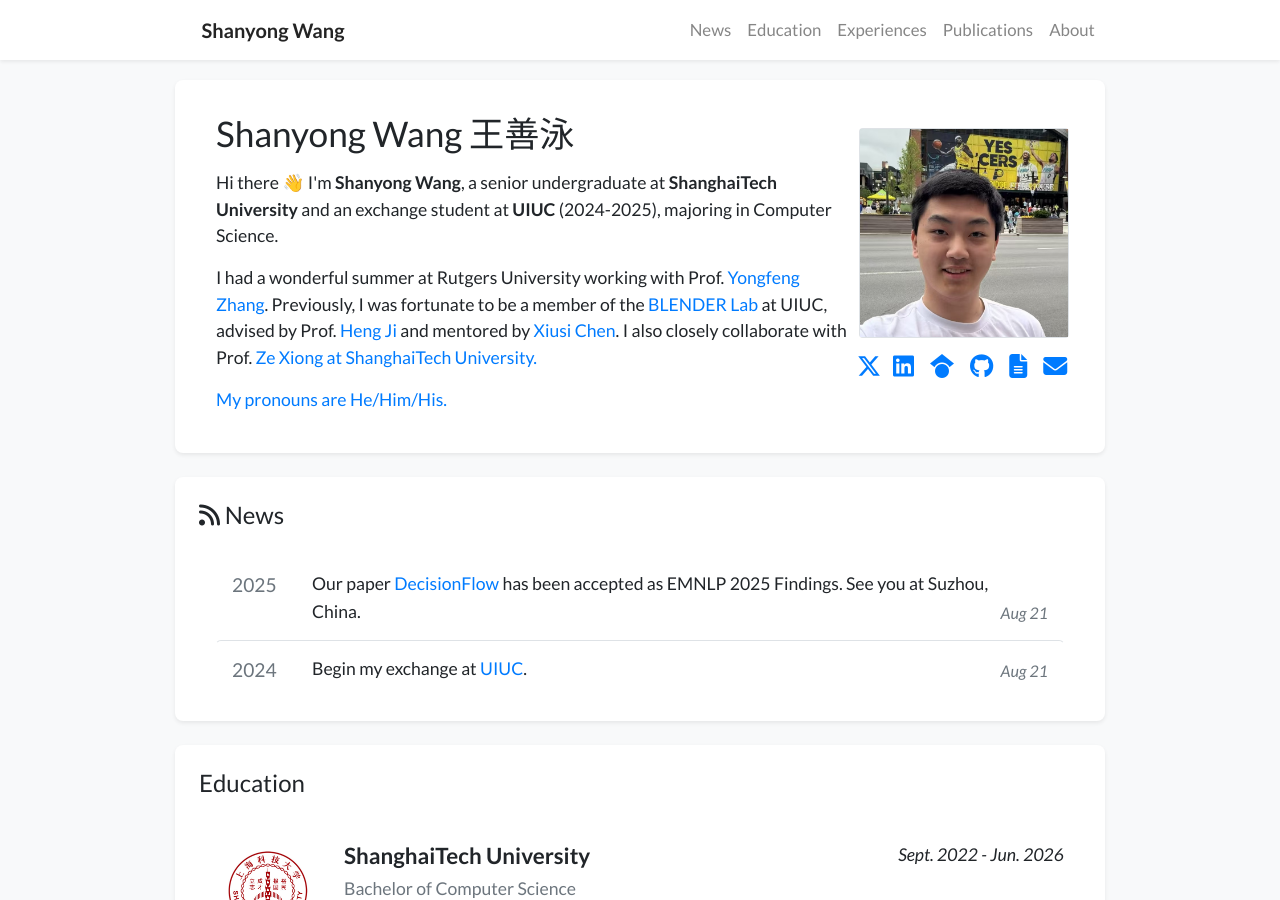
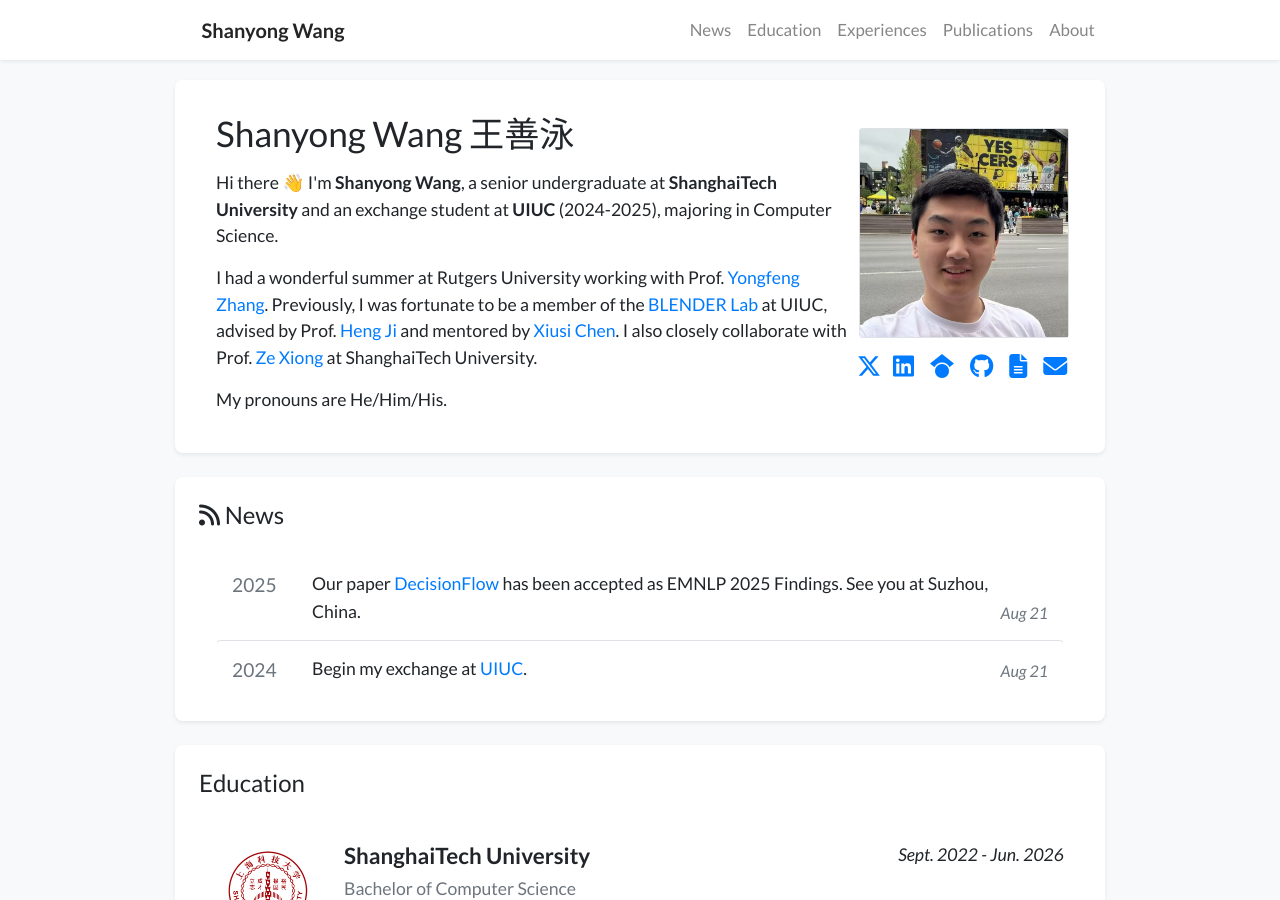
Before and after one commit to SwimmingWang/swimmingwang.github.io, a Jekyll site: the page built from index.html, in a window 1280 px wide and 900 px high. Built offline with Jekyll 4.4.1, drawn with Linux system fonts in a browser that asks for light colours; nearby versions of some CDN libraries; a style sheet for code colours, icons or effects is not loaded; some of the changed lines change nothing that is shown.

Commit message:
update cv

```diff
--- a/_data/profile.yml
+++ b/_data/profile.yml
@@ -23,7 +23,7 @@
   Hi there 👋 I'm <strong>Shanyong Wang</strong>, a senior undergraduate at <strong>ShanghaiTech University</strong> and an exchange student at <strong>UIUC</strong> (2024-2025), majoring in Computer Science.
   </p>
   <p>
-  I had a wonderful summer at Rutgers University working with Prof. <a href="https://yongfeng.me/" target="_blank">Yongfeng Zhang</a>. Previously, I was fortunate to be a member of the <a href="https://blender.cs.illinois.edu/" target="_blank">BLENDER Lab</a> at UIUC, advised by Prof. <a href="https://blender.cs.illinois.edu/hengji.html" target="_blank">Heng Ji</a> and mentored by <a href="https://xiusic.github.io/" target="_blank">Xiusi Chen</a>. I also closely collaborate with Prof. <a href="https://bme.shanghaitech.edu.cn/bme_en/2021/0326/c8252a1073789/page.htm" target="_blank">Ze Xiong at ShanghaiTech University.
+  I had a wonderful summer at Rutgers University working with Prof. <a href="https://yongfeng.me/" target="_blank">Yongfeng Zhang</a>. Previously, I was fortunate to be a member of the <a href="https://blender.cs.illinois.edu/" target="_blank">BLENDER Lab</a> at UIUC, advised by Prof. <a href="https://blender.cs.illinois.edu/hengji.html" target="_blank">Heng Ji</a> and mentored by <a href="https://xiusic.github.io/" target="_blank">Xiusi Chen</a>. I also closely collaborate with Prof. <a href="https://bme.shanghaitech.edu.cn/bme_en/2021/0326/c8252a1073789/page.htm" target="_blank">Ze Xiong</a> at ShanghaiTech University.
   </p>
   <p>
   My pronouns are He/Him/His.
```
Also changed, not shown: 1 other file.
